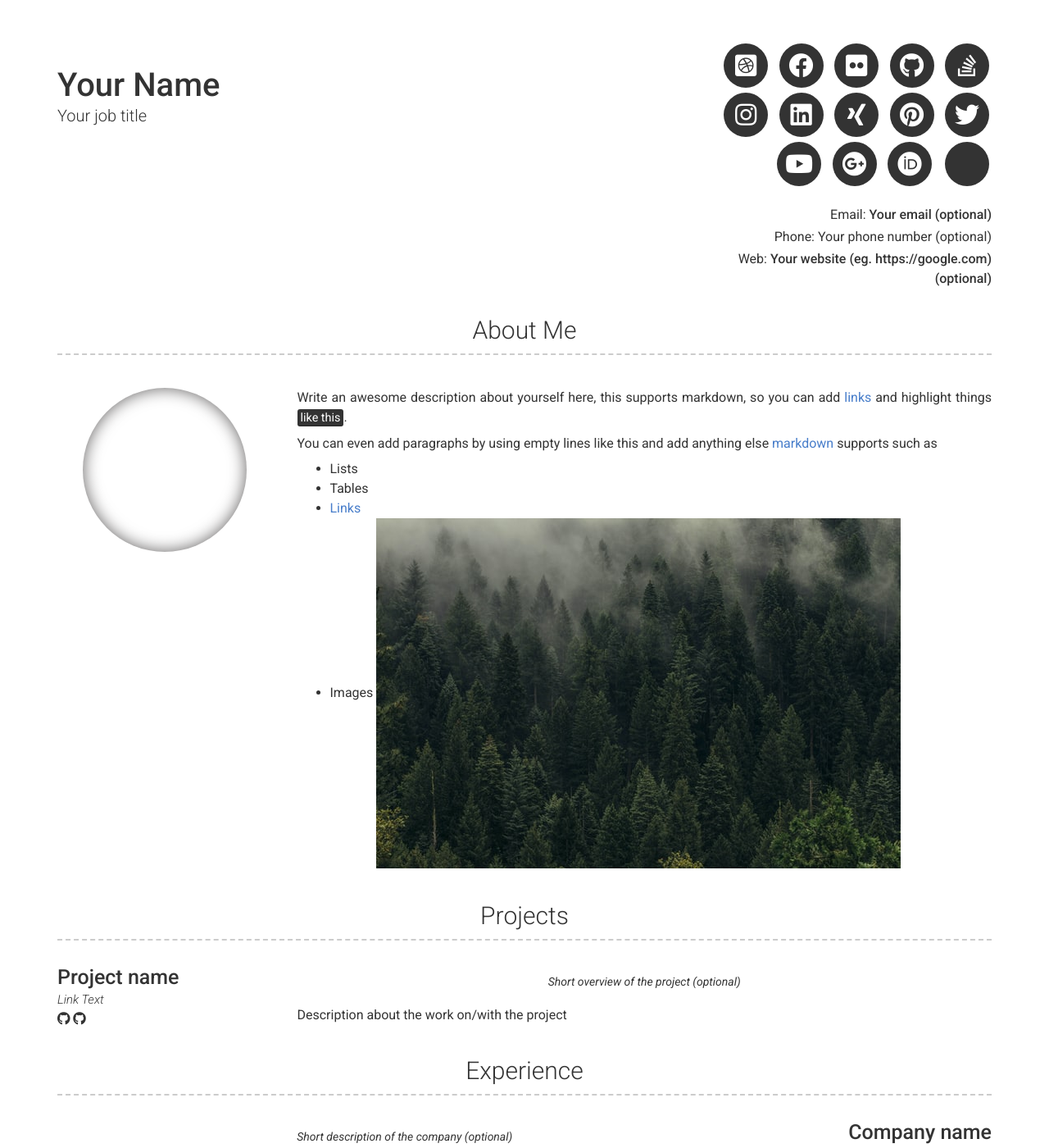
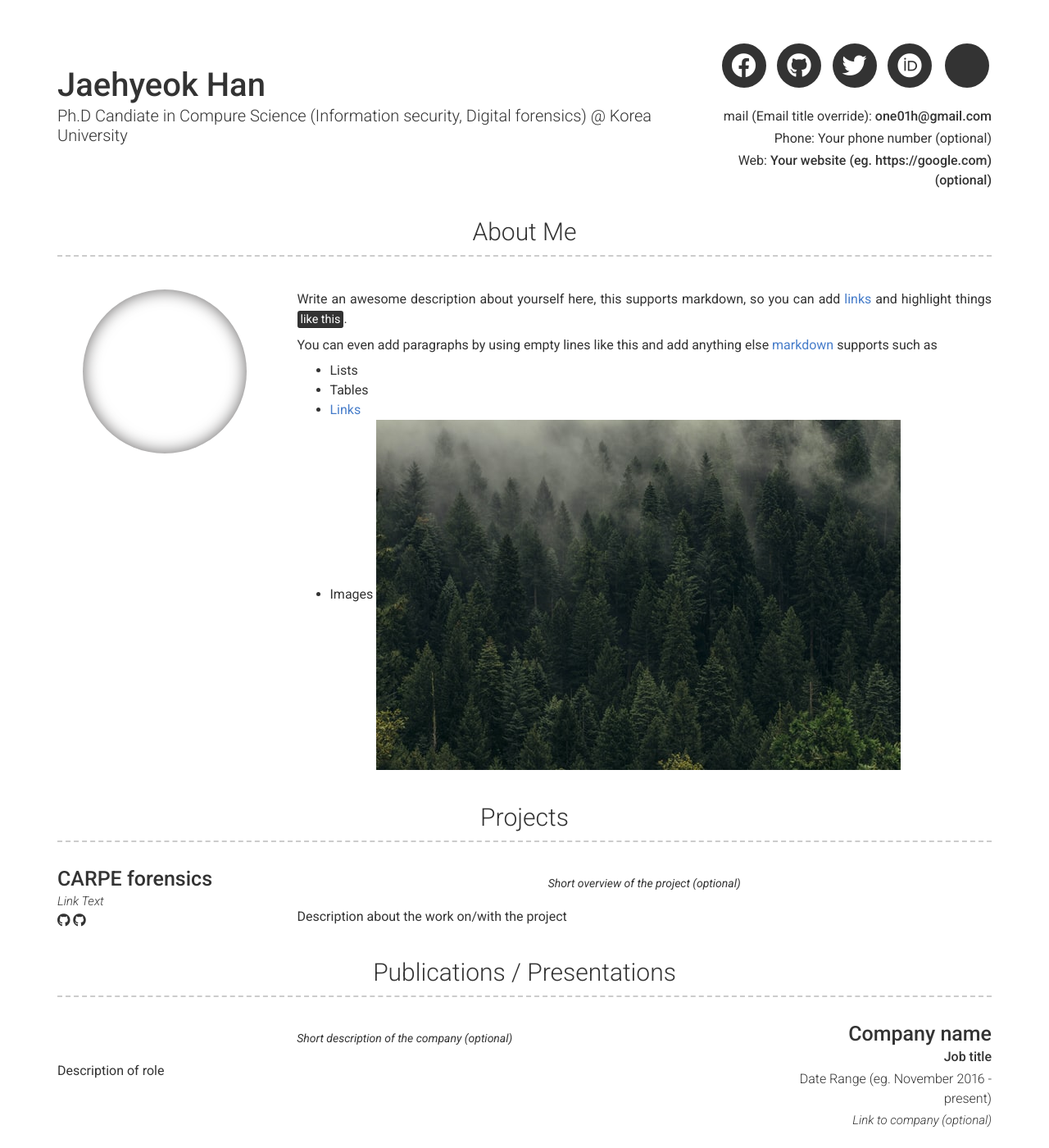
Before and after one commit to JaehyeokHan/jaehyeokhan.github.io, a Jekyll site: the page built from index.md, in a window 1280 px wide and 1400 px high. Shown: the whole window at 82% size. Built offline with Jekyll 4.4.1, drawn with Linux system fonts in a browser that asks for light colours; nearby versions of some CDN libraries; some of the changed text lies outside the part shown.

Commit message:
Update _config.yml

```diff
--- a/_config.yml
+++ b/_config.yml
@@ -6,10 +6,10 @@ repository: Git repository where your resume will be hosted, only required if yo
 version: 2
 
 # Personal info
-name: Your Name
-title: Your job title
-email: Your email (optional)
-# email_title: Email (Email title override)
+name: Jaehyeok Han
+title: Ph.D Candiate in Compure Science (Information security, Digital forensics) @ Korea University
+email: one01h@gmail.com
+email_title: mail (Email title override)
 phone: Your phone number (optional)
 # phone_title: Phone (Phone title override)
 website: Your website (eg. https://google.com)(optional)
@@ -19,19 +19,19 @@ website: Your website (eg. https://google.com)(optional)
 darkmode: false
 
 # Social links
-twitter_username: jekyllrb
-github_username:  jekyll
-stackoverflow_username: "00000001"
-dribbble_username: jekyll
+twitter_username: one01h
+github_username:  JaehyeokHan
+#stackoverflow_username: "00000001"
+#dribbble_username: jekyll
 facebook_username: jekyll
-flickr_username: jekyll
-instagram_username: jekyll
-linkedin_username: jekyll
-xing_username: jekyll
-pinterest_username: jekyll
-youtube_username: jekyll
-googleplus_username: +jekyll
-orcid_username: 0000-0000-0000-0000
+#flickr_username: jekyll
+#instagram_username: jekyll
+linkedin_username:
+#xing_username: jekyll
+#pinterest_username: jekyll
+#youtube_username: jekyll
+#googleplus_username: +jekyll
+orcid_username: 0000-0001-5724-0775
 
 # Additional icon links
 additional_links:
@@ -65,13 +65,13 @@ content:
     layout: list # Type of content section (list/text)
     content:
       - layout: left
-        title: Project name
-        link: Link to project (eg. sproogen.github.io/modern-resume-theme)(optional)
+        title: CARPE forensics
+        link: http://carpeforensics.org/
         link_text: Link Text
         additional_links:
-          - title:  Github page for project (eg. sproogen/modern-resume-theme)
+          - title: Digital Forensic Integration Framework.
             icon: fab fa-github
-            url: Link to project (eg. sproogen.github.io/modern-resume-theme)(optional)
+            url: https://github.com/dfrc-korea/carpe
           - title:  Github page for project (eg. sproogen/modern-resume-theme)
             icon: fab fa-github
             url: Link to project (eg. sproogen.github.io/modern-resume-theme)(optional)
@@ -79,6 +79,20 @@ content:
           Short overview of the project (optional)
         description: | # this will include new lines to allow paragraphs
           Description about the work on/with the project
+
+  - title: Publications / Presentations
+    layout: list
+    content:
+      - layout: right
+        title: Company name
+        sub_title: Job title
+        caption: Date Range (eg. November 2016 - present)
+        link: Link to company (optional)
+        quote: >
+          Short description of the company (optional)
+        description: | # this will include new lines to allow paragraphs
+          Description of role
+
   - title: Experience
     layout: list
     content:
```
